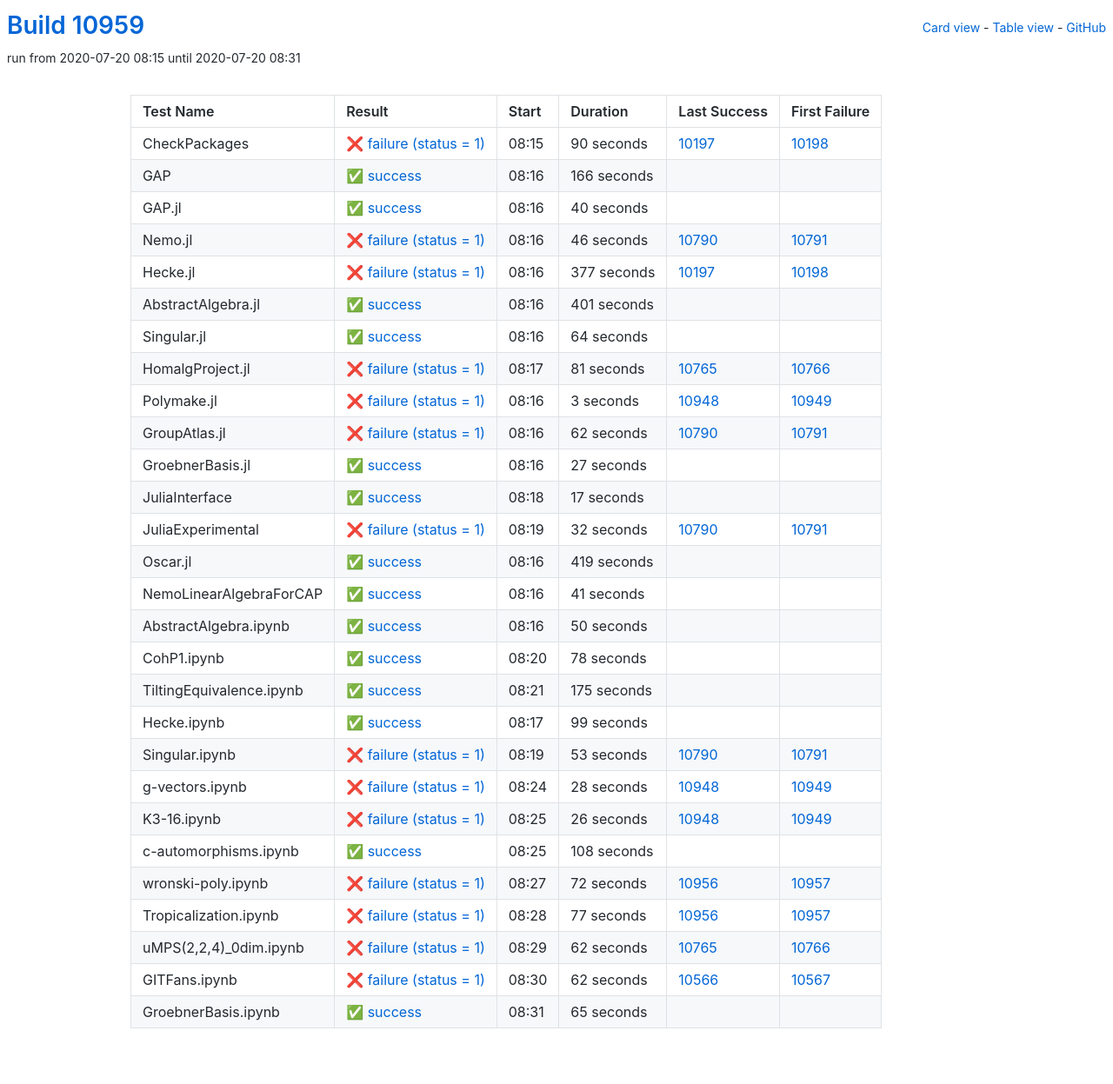
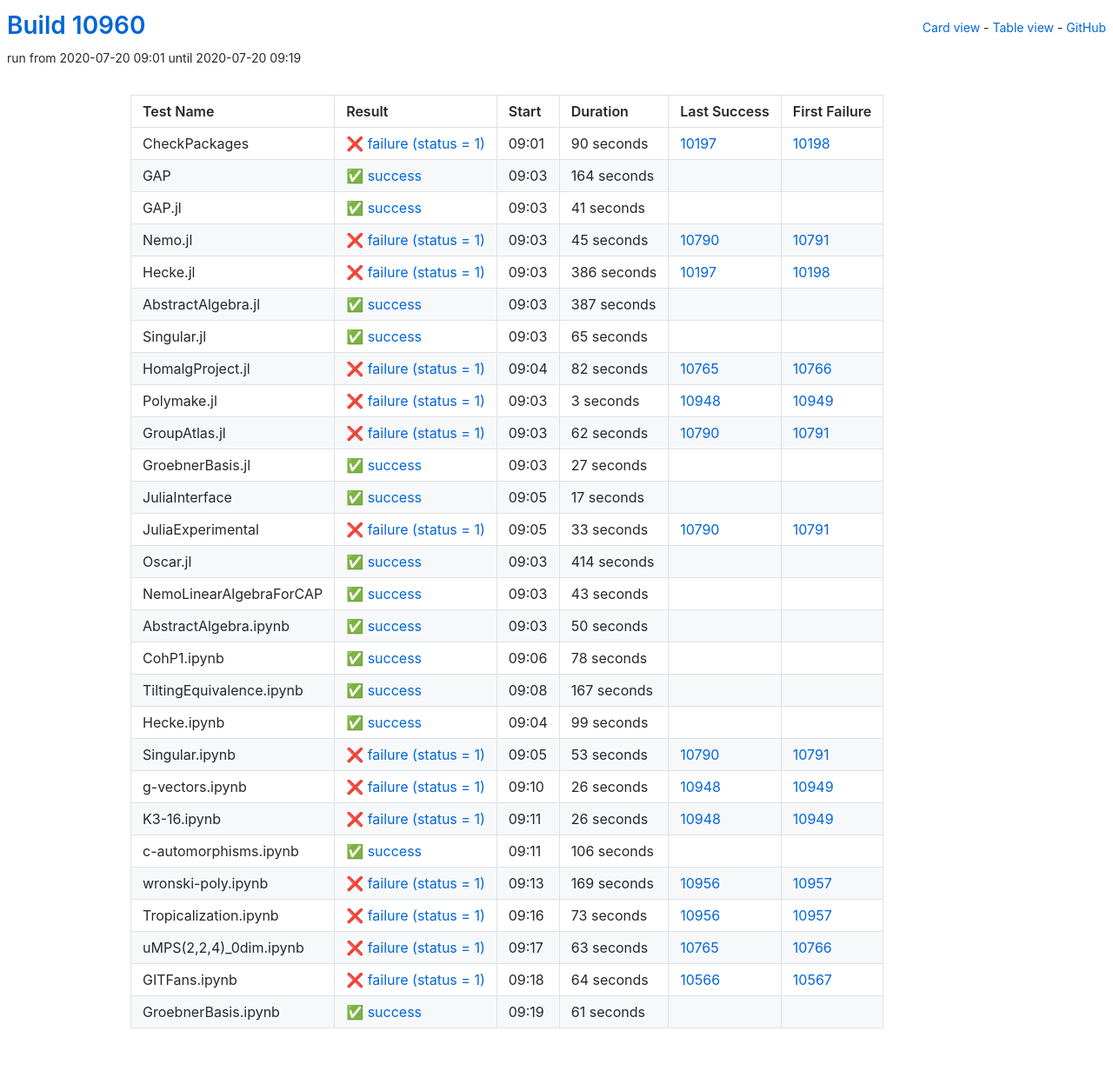
Before and after one commit to oscar-system/oscar-ci-status, a Jekyll site: the page built from table.html, in a window 1280 px wide. Shown: the whole page at 87% size. Built offline with Jekyll 4.4.1, drawn with Linux system fonts in a browser that asks for light colours.

Commit message:
Build #10960

```diff
--- a/_data/ci.yml
+++ b/_data/ci.yml
@@ -1,6 +1,6 @@
 ---
-build: 10959
-build_url: https://oscarci.mathematik.uni-kl.de/job/oscar/10959/
+build: 10960
+build_url: https://oscarci.mathematik.uni-kl.de/job/oscar/10960/
 job: oscar
 organization: oscar-system
 repo: oscar-ci-status
@@ -8,8 +8,8 @@
 tests:
 - name: CheckPackages
   id: checkpackages
-  log: https://oscarci.mathematik.uni-kl.de/job/oscar/10959/artifact/logs/build-10959/CheckPackages.log
-  start: 2020-07-20 08:15
+  log: https://oscarci.mathematik.uni-kl.de/job/oscar/10960/artifact/logs/build-10960/CheckPackages.log
+  start: 2020-07-20 09:01
   success: false
   exitcode: 1
   status: failure
@@ -20,92 +20,92 @@
   first_failure_url: https://oscarci.mathematik.uni-kl.de/job/oscar/10198/
 - name: GAP
   id: gap
-  log: https://oscarci.mathematik.uni-kl.de/job/oscar/10959/artifact/logs/build-10959/GAP.log
-  start: 2020-07-20 08:16
+  log: https://oscarci.mathematik.uni-kl.de/job/oscar/10960/artifact/logs/build-10960/GAP.log
+  start: 2020-07-20 09:03
   success: true
   exitcode: 0
   status: success
-  duration: 166
+  duration: 164
   last_success: false
   last_success_url:
   first_failure: false
   first_failure_url:
 - name: GAP.jl
   id: gap-jl
-  log: https://oscarci.mathematik.uni-kl.de/job/oscar/10959/artifact/logs/build-10959/GAP.jl.log
-  start: 2020-07-20 08:16
+  log: https://oscarci.mathematik.uni-kl.de/job/oscar/10960/artifact/logs/build-10960/GAP.jl.log
+  start: 2020-07-20 09:03
   success: true
   exitcode: 0
   status: success
-  duration: 40
+  duration: 41
   last_success: false
   last_success_url:
   first_failure: false
   first_failure_url:
 - name: Nemo.jl
   id: nemo-jl
-  log: https://oscarci.mathematik.uni-kl.de/job/oscar/10959/artifact/logs/build-10959/Nemo.jl.log
-  start: 2020-07-20 08:16
+  log: https://oscarci.mathematik.uni-kl.de/job/oscar/10960/artifact/logs/build-10960/Nemo.jl.log
+  start: 2020-07-20 09:03
   success: false
   exitcode: 1
   status: failure
-  duration: 46
+  duration: 45
   last_success: 10790
   last_success_url: https://oscarci.mathematik.uni-kl.de/job/oscar/10790/
   first_failure: 10791
   first_failure_url: https://oscarci.mathematik.uni-kl.de/job/oscar/10791/
 - name: Hecke.jl
   id: hecke-jl
-  log: https://oscarci.mathematik.uni-kl.de/job/oscar/10959/artifact/logs/build-10959/Hecke.jl.log
-  start: 2020-07-20 08:16
+  log: https://oscarci.mathematik.uni-kl.de/job/oscar/10960/artifact/logs/build-10960/Hecke.jl.log
+  start: 2020-07-20 09:03
   success: false
   exitcode: 1
   status: failure
-  duration: 377
+  duration: 386
   last_success: 10197
   last_success_url: https://oscarci.mathematik.uni-kl.de/job/oscar/10197/
   first_failure: 10198
   first_failure_url: https://oscarci.mathematik.uni-kl.de/job/oscar/10198/
 - name: AbstractAlgebra.jl
   id: abstractalgebra-jl
-  log: https://oscarci.mathematik.uni-kl.de/job/oscar/10959/artifact/logs/build-10959/AbstractAlgebra.jl.log
-  start: 2020-07-20 08:16
+  log: https://oscarci.mathematik.uni-kl.de/job/oscar/10960/artifact/logs/build-10960/AbstractAlgebra.jl.log
+  start: 2020-07-20 09:03
   success: true
   exitcode: 0
   status: success
-  duration: 401
+  duration: 387
   last_success: false
   last_success_url:
   first_failure: false
   first_failure_url:
 - name: Singular.jl
   id: singular-jl
-  log: https://oscarci.mathematik.uni-kl.de/job/oscar/10959/artifact/logs/build-10959/Singular.jl.log
-  start: 2020-07-20 08:16
+  log: https://oscarci.mathematik.uni-kl.de/job/oscar/10960/artifact/logs/build-10960/Singular.jl.log
+  start: 2020-07-20 09:03
   success: true
   exitcode: 0
   status: success
-  duration: 64
+  duration: 65
   last_success: false
   last_success_url:
   first_failure: false
   first_failure_url:
 - name: HomalgProject.jl
   id: homalgproject-jl
-  log: https://oscarci.mathematik.uni-kl.de/job/oscar/10959/artifact/logs/build-10959/HomalgProject.jl.log
-  start: 2020-07-20 08:17
+  log: https://oscarci.mathematik.uni-kl.de/job/oscar/10960/artifact/logs/build-10960/HomalgProject.jl.log
+  start: 2020-07-20 09:04
   success: false
   exitcode: 1
   status: failure
-  duration: 81
+  duration: 82
   last_success: 10765
   last_success_url: https://oscarci.mathematik.uni-kl.de/job/oscar/10765/
   first_failure: 10766
   first_failure_url: https://oscarci.mathematik.uni-kl.de/job/oscar/10766/
 - name: Polymake.jl
   id: polymake-jl
-  log: https://oscarci.mathematik.uni-kl.de/job/oscar/10959/artifact/logs/build-10959/Polymake.jl.log
-  start: 2020-07-20 08:16
+  log: https://oscarci.mathematik.uni-kl.de/job/oscar/10960/artifact/logs/build-10960/Polymake.jl.log
+  start: 2020-07-20 09:03
   success: false
   exitcode: 1
   status: failure
@@ -116,8 +116,8 @@
   first_failure_url: https://oscarci.mathematik.uni-kl.de/job/oscar/10949/
 - name: GroupAtlas.jl
   id: groupatlas-jl
-  log: https://oscarci.mathematik.uni-kl.de/job/oscar/10959/artifact/logs/build-10959/GroupAtlas.jl.log
-  start: 2020-07-20 08:16
+  log: https://oscarci.mathematik.uni-kl.de/job/oscar/10960/artifact/logs/build-10960/GroupAtlas.jl.log
+  start: 2020-07-20 09:03
   success: false
   exitcode: 1
   status: failure
@@ -128,8 +128,8 @@
   first_failure_url: https://oscarci.mathematik.uni-kl.de/job/oscar/10791/
 - name: GroebnerBasis.jl
   id: groebnerbasis-jl
-  log: https://oscarci.mathematik.uni-kl.de/job/oscar/10959/artifact/logs/build-10959/GroebnerBasis.jl.log
-  start: 2020-07-20 08:16
+  log: https://oscarci.mathematik.uni-kl.de/job/oscar/10960/artifact/logs/build-10960/GroebnerBasis.jl.log
+  start: 2020-07-20 09:03
   success: true
   exitcode: 0
   status: success
@@ -140,8 +140,8 @@
   first_failure_url:
 - name: JuliaInterface
   id: juliainterface
-  log: https://oscarci.mathematik.uni-kl.de/job/oscar/10959/artifact/logs/build-10959/JuliaInterface.log
-  start: 2020-07-20 08:18
+  log: https://oscarci.mathematik.uni-kl.de/job/oscar/10960/artifact/logs/build-10960/JuliaInterface.log
+  start: 2020-07-20 09:05
   success: true
   exitcode: 0
   status: success
@@ -152,44 +152,44 @@
   first_failure_url:
 - name: JuliaExperimental
   id: juliaexperimental
-  log: https://oscarci.mathematik.uni-kl.de/job/oscar/10959/artifact/logs/build-10959/JuliaExperimental.log
-  start: 2020-07-20 08:19
+  log: https://oscarci.mathematik.uni-kl.de/job/oscar/10960/artifact/logs/build-10960/JuliaExperimental.log
+  start: 2020-07-20 09:05
   success: false
   exitcode: 1
   status: failure
-  duration: 32
+  duration: 33
   last_success: 10790
   last_success_url: https://oscarci.mathematik.uni-kl.de/job/oscar/10790/
   first_failure: 10791
   first_failure_url: https://oscarci.mathematik.uni-kl.de/job/oscar/10791/
 - name: Oscar.jl
   id: oscar-jl
-  log: https://oscarci.mathematik.uni-kl.de/job/oscar/10959/artifact/logs/build-10959/Oscar.jl.log
-  start: 2020-07-20 08:16
+  log: https://oscarci.mathematik.uni-kl.de/job/oscar/10960/artifact/logs/build-10960/Oscar.jl.log
+  start: 2020-07-20 09:03
   success: true
   exitcode: 0
   status: success
-  duration: 419
+  duration: 414
   last_success: false
   last_success_url:
   first_failure: false
   first_failure_url:
 - name: NemoLinearAlgebraForCAP
   id: nemolinearalgebraforcap
-  log: https://oscarci.mathematik.uni-kl.de/job/oscar/10959/artifact/logs/build-10959/NemoLinearAlgebraForCAP.log
-  start: 2020-07-20 08:16
+  log: https://oscarci.mathematik.uni-kl.de/job/oscar/10960/artifact/logs/build-10960/NemoLinearAlgebraForCAP.log
+  start: 2020-07-20 09:03
   success: true
   exitcode: 0
   status: success
-  duration: 41
+  duration: 43
   last_success: false
   last_success_url:
   first_failure: false
   first_failure_url:
 - name: AbstractAlgebra.ipynb
   id: abstractalgebra-ipynb
-  log: https://oscarci.mathematik.uni-kl.de/job/oscar/10959/artifact/logs/build-10959/AbstractAlgebra.ipynb.log
-  start: 2020-07-20 08:16
+  log: https://oscarci.mathematik.uni-kl.de/job/oscar/10960/artifact/logs/build-10960/AbstractAlgebra.ipynb.log
+  start: 2020-07-20 09:03
   success: true
   exitcode: 0
   status: success
@@ -200,8 +200,8 @@
   first_failure_url:
 - name: CohP1.ipynb
   id: cohp1-ipynb
-  log: https://oscarci.mathematik.uni-kl.de/job/oscar/10959/artifact/logs/build-10959/CohP1.ipynb.log
-  start: 2020-07-20 08:20
+  log: https://oscarci.mathematik.uni-kl.de/job/oscar/10960/artifact/logs/build-10960/CohP1.ipynb.log
+  start: 2020-07-20 09:06
   success: true
   exitcode: 0
   status: success
@@ -212,20 +212,20 @@
   first_failure_url:
 - name: TiltingEquivalence.ipynb
   id: tiltingequivalence-ipynb
-  log: https://oscarci.mathematik.uni-kl.de/job/oscar/10959/artifact/logs/build-10959/TiltingEquivalence.ipynb.log
-  start: 2020-07-20 08:21
+  log: https://oscarci.mathematik.uni-kl.de/job/oscar/10960/artifact/logs/build-10960/TiltingEquivalence.ipynb.log
+  start: 2020-07-20 09:08
   success: true
   exitcode: 0
   status: success
-  duration: 175
+  duration: 167
   last_success: false
   last_success_url:
   first_failure: false
   first_failure_url:
 - name: Hecke.ipynb
   id: hecke-ipynb
-  log: https://oscarci.mathematik.uni-kl.de/job/oscar/10959/artifact/logs/build-10959/Hecke.ipynb.log
-  start: 2020-07-20 08:17
+  log: https://oscarci.mathematik.uni-kl.de/job/oscar/10960/artifact/logs/build-10960/Hecke.ipynb.log
+  start: 2020-07-20 09:04
   success: true
   exitcode: 0
   status: success
@@ -236,8 +236,8 @@
   first_failure_url:
 - name: Singular.ipynb
   id: singular-ipynb
-  log: https://oscarci.mathematik.uni-kl.de/job/oscar/10959/artifact/logs/build-10959/Singular.ipynb.log
-  start: 2020-07-20 08:19
+  log: https://oscarci.mathematik.uni-kl.de/job/oscar/10960/artifact/logs/build-10960/Singular.ipynb.log
+  start: 2020-07-20 09:05
   success: false
   exitcode: 1
   status: failure
@@ -248,20 +248,20 @@
   first_failure_url: https://oscarci.mathematik.uni-kl.de/job/oscar/10791/
 - name: g-vectors.ipynb
   id: g-vectors-ipynb
-  log: https://oscarci.mathematik.uni-kl.de/job/oscar/10959/artifact/logs/build-10959/g-vectors.ipynb.log
-  start: 2020-07-20 08:24
+  log: https://oscarci.mathematik.uni-kl.de/job/oscar/10960/artifact/logs/build-10960/g-vectors.ipynb.log
+  start: 2020-07-20 09:10
   success: false
   exitcode: 1
   status: failure
-  duration: 28
+  duration: 26
   last_success: 10948
   last_success_url: https://oscarci.mathematik.uni-kl.de/job/oscar/10948/
   first_failure: 10949
   first_failure_url: https://oscarci.mathematik.uni-kl.de/job/oscar/10949/
 - name: K3-16.ipynb
   id: k3-16-ipynb
-  log: https://oscarci.mathematik.uni-kl.de/job/oscar/10959/artifact/logs/build-10959/K3-16.ipynb.log
-  start: 2020-07-20 08:25
+  log: https://oscarci.mathematik.uni-kl.de/job/oscar/10960/artifact/logs/build-10960/K3-16.ipynb.log
+  start: 2020-07-20 09:11
   success: false
   exitcode: 1
   status: failure
@@ -272,72 +272,72 @@
   first_failure_url: https://oscarci.mathematik.uni-kl.de/job/oscar/10949/
 - name: c-automorphisms.ipynb
   id: c-automorphisms-ipynb
-  log: https://oscarci.mathematik.uni-kl.de/job/oscar/10959/artifact/logs/build-10959/c-automorphisms.ipynb.log
-  start: 2020-07-20 08:25
+  log: https://oscarci.mathematik.uni-kl.de/job/oscar/10960/artifact/logs/build-10960/c-automorphisms.ipynb.log
+  start: 2020-07-20 09:11
   success: true
   exitcode: 0
   status: success
-  duration: 108
+  duration: 106
   last_success: false
   last_success_url:
   first_failure: false
   first_failure_url:
 - name: wronski-poly.ipynb
   id: wronski-poly-ipynb
-  log: https://oscarci.mathematik.uni-kl.de/job/oscar/10959/artifact/logs/build-10959/wronski-poly.ipynb.log
-  start: 2020-07-20 08:27
+  log: https://oscarci.mathematik.uni-kl.de/job/oscar/10960/artifact/logs/build-10960/wronski-poly.ipynb.log
+  start: 2020-07-20 09:13
   success: false
   exitcode: 1
   status: failure
-  duration: 72
+  duration: 169
   last_success: 10956
   last_success_url: https://oscarci.mathematik.uni-kl.de/job/oscar/10956/
   first_failure: 10957
   first_failure_url: https://oscarci.mathematik.uni-kl.de/job/oscar/10957/
 - name: Tropicalization.ipynb
   id: tropicalization-ipynb
-  log: https://oscarci.mathematik.uni-kl.de/job/oscar/10959/artifact/logs/build-10959/Tropicalization.ipynb.log
-  start: 2020-07-20 08:28
+  log: https://oscarci.mathematik.uni-kl.de/job/oscar/10960/artifact/logs/build-10960/Tropicalization.ipynb.log
+  start: 2020-07-20 09:16
   success: false
   exitcode: 1
   status: failure
-  duration: 77
+  duration: 73
   last_success: 10956
   last_success_url: https://oscarci.mathematik.uni-kl.de/job/oscar/10956/
   first_failure: 10957
   first_failure_url: https://oscarci.mathematik.uni-kl.de/job/oscar/10957/
 - name: uMPS(2,2,4)_0dim.ipynb
   id: umps-2-2-4-0dim-ipynb
-  log: https://oscarci.mathematik.uni-kl.de/job/oscar/10959/artifact/logs/build-10959/uMPS-2-2-4-_0dim.ipynb.log
-  start: 2020-07-20 08:29
+  log: https://oscarci.mathematik.uni-kl.de/job/oscar/10960/artifact/logs/build-10960/uMPS-2-2-4-_0dim.ipynb.log
+  start: 2020-07-20 09:17
   success: false
   exitcode: 1
   status: failure
-  duration: 62
+  duration: 63
   last_success: 10765
   last_success_url: https://oscarci.mathematik.uni-kl.de/job/oscar/10765/
   first_failure: 10766
   first_failure_url: https://oscarci.mathematik.uni-kl.de/job/oscar/10766/
 - name: GITFans.ipynb
   id: gitfans-ipynb
-  log: https://oscarci.mathematik.uni-kl.de/job/oscar/10959/artifact/logs/build-10959/GITFans.ipynb.log
-  start: 2020-07-20 08:30
+  log: https://oscarci.mathematik.uni-kl.de/job/oscar/10960/artifact/logs/build-10960/GITFans.ipynb.log
+  start: 2020-07-20 09:18
   success: false
   exitcode: 1
   status: failure
-  duration: 62
+  duration: 64
   last_success: 10566
   last_success_url: https://oscarci.mathematik.uni-kl.de/job/oscar/10566/
   first_failure: 10567
   first_failure_url: https://oscarci.mathematik.uni-kl.de/job/oscar/10567/
 - name: GroebnerBasis.ipynb
   id: groebnerbasis-ipynb
-  log: https://oscarci.mathematik.uni-kl.de/job/oscar/10959/artifact/logs/build-10959/GroebnerBasis.ipynb.log
-  start: 2020-07-20 08:31
+  log: https://oscarci.mathematik.uni-kl.de/job/oscar/10960/artifact/logs/build-10960/GroebnerBasis.ipynb.log
+  start: 2020-07-20 09:19
   success: true
   exitcode: 0
   status: success
-  duration: 65
+  duration: 61
   last_success: false
   last_success_url:
   first_failure: false
```
Also changed, not shown: README.md.
